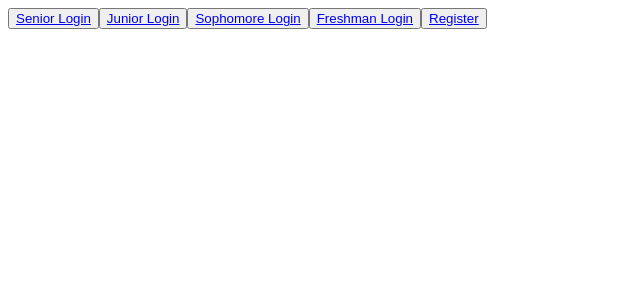
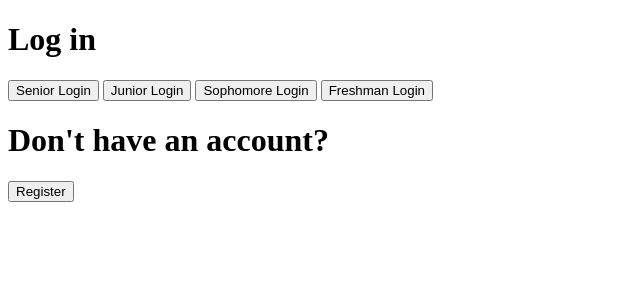
Before and after one commit to juliawnyu/roommate-app, a Flask app: page /login in a window 1280 px wide. Shown: the top 300 px of the page, without its empty margins (0-640 px from the left). Run offline with Flask 2, Linux system fonts and the light colour scheme.

Commit message:
added register page

```diff
--- a/server/endpoints.py
+++ b/server/endpoints.py
@@ -139,6 +139,14 @@ def login():
     return render_template('login.html')
 
 
+@app.route('/register', methods=['GET', 'POST'])
+def register():
+    """
+    The register page for new users to our app.
+    """
+    return render_template('register.html')
+
+
 @app.route('/quiz')
 def quiz():
     """
--- a/server/templates/login.html
+++ b/server/templates/login.html
@@ -14,10 +14,12 @@
     </ul>
   {% endif %}
 {% endwith %}
-    <a href = "/loginSenior"><button>Senior Login</option></a>
-    <a href = "/loginJunior"><button>Junior Login</option></a>
-    <a href = "/loginSophomore"><button>Sophomore Login</option></a>
-    <a href = "/loginFreshman"><button>Freshman Login</option></a>
-    <a href = "/register"><button>Register</option></a>
+    <h1>Log in</h1>
+    <a href = "/loginSenior"><button>Senior Login</button></a>
+    <a href = "/loginJunior"><button>Junior Login</button></a>
+    <a href = "/loginSophomore"><button>Sophomore Login</button></a>
+    <a href = "/loginFreshman"><button>Freshman Login</button></a>
+    <h1>Don't have an account?</h1>
+    <a href = "/register"><button>Register</button></a>
 </body>
 </html>
```
Also changed, not shown: server/templates/register.html (added, +27 -0 lines), 2 other files.
